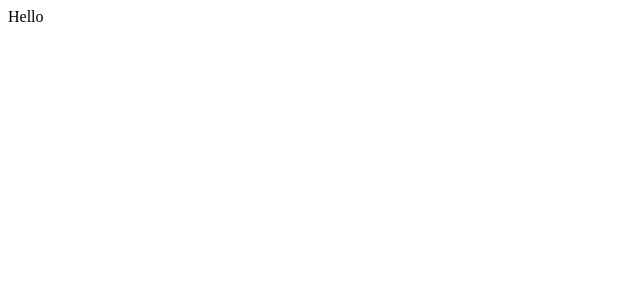
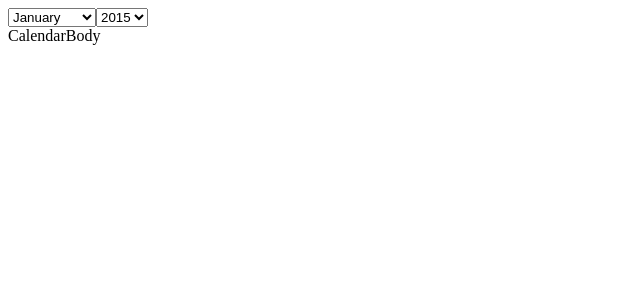
Before and after one commit to Park-Joyeong/Hoogle-Calendar, a React (Create React App) app: page / in a window 1280 px wide. Shown: the top 300 px of the page, without its empty margins (0-640 px from the left). Built offline with nearby package versions, Linux system fonts and the light colour scheme.

Commit message:
Add Calendar comp

```diff
--- a/src/App.tsx
+++ b/src/App.tsx
@@ -1,5 +1,6 @@
 import React from "react";
+import Calendar from "./components/Calendar/Calendar";
 
-const App = () => <div>Hello</div>;
+const App = () => <Calendar />;
 
 export default App;
--- /dev/null
+++ b/src/components/Calendar/Calendar.js
@@ -0,0 +1,14 @@
+import React from "react";
+import MonthSelector from "./CalendarComponents/MonthSelector";
+import CalendarBody from "./CalendarComponents/CalendarBody";
+
+const Calendar = () => {
+    return (
+        <div>
+            <MonthSelector />
+            <CalendarBody />
+        </div>
+    );
+};
+
+export default Calendar;
--- /dev/null
+++ b/src/components/Calendar/CalendarComponents/CalendarBody.js
@@ -0,0 +1,7 @@
+import React from "react";
+
+const CalendarBody = () => {
+    return <div>CalendarBody</div>;
+};
+
+export default CalendarBody;
--- /dev/null
+++ b/src/components/Calendar/CalendarComponents/MonthSelector.js
@@ -0,0 +1,43 @@
+import React from "react";
+
+const MonthSelector = () => {
+
+    return (
+        <div>
+            <select>
+                <option value="Jan">January</option>
+                <option value="Feb">February</option>
+                <option value="Mar">March</option>
+                <option value="Apr">April</option>
+                <option value="May">May</option>
+                <option value="Jun">June</option>
+                <option value="Jul">July</option>
+                <option value="Aug">August</option>
+                <option value="Sep">September</option>
+                <option value="Oct">October</option>
+                <option value="Nov">November</option>
+                <option value="Dec">December</option>
+            </select>
+            <select>
+                <option value="2015">2015</option>
+                <option value="2016">2016</option>
+                <option value="2017">2017</option>
+                <option value="2018">2018</option>
+                <option value="2019">2019</option>
+                <option value="2020">2020</option>
+                <option value="2021">2021</option>
+                <option value="2022">2022</option>
+                <option value="2023">2023</option>
+                <option value="2024">2024</option>
+                <option value="2025">2025</option>
+                <option value="2026">2026</option>
+                <option value="2027">2027</option>
+                <option value="2028">2028</option>
+                <option value="2029">2029</option>
+                <option value="2030">2030</option>
+            </select>
+        </div>
+    );
+};
+
+export default MonthSelector;
```
Also changed, not shown: 2 other files (tests, documents, lock files or other folders).
